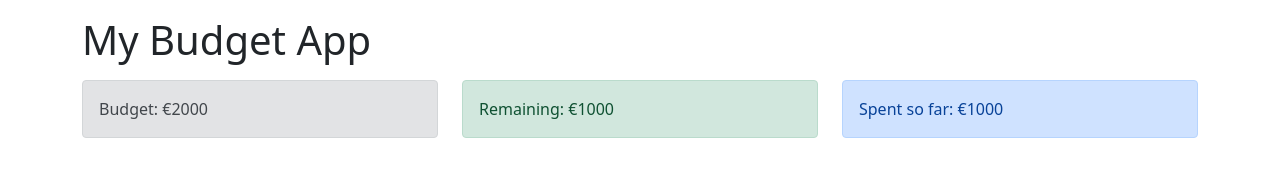
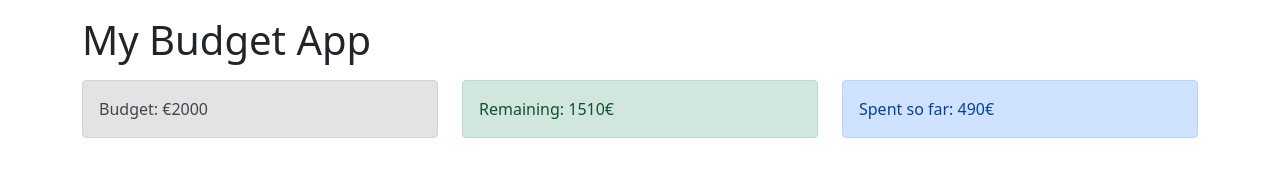
Before and after one commit to lethamburn/nextjs_budget, a Next.js app: page / in a window 1280 px wide. Shown: the top 175 px of the page. Built offline with nearby package versions, Linux system fonts and the light colour scheme.

Commit message:
FEAT REMAINING AND SPENT REDUCE

```diff
--- a/components/Remaining.jsx
+++ b/components/Remaining.jsx
@@ -1,11 +1,20 @@
-import React from "react";
+import React, { useContext } from 'react';
+import { AppContext } from '../context/AppContext';
 
 const Remaining = () => {
-  return (
-    <div className="alert alert-success">
-      <span>Remaining: €1000</span>
-    </div>
-  );
+	const { expenses, budget } = useContext(AppContext);
+
+	const totalExpenses = expenses.reduce((total, item) => {
+		return (total = total + item.cost);
+	}, 0);
+
+	const alertType = totalExpenses > budget ? 'alert-danger' : 'alert-success';
+
+	return (
+		<div className={`alert ${alertType}`}>
+			<span>Remaining: {budget - totalExpenses}€</span>
+		</div>
+	);
 };
 
 export default Remaining;
--- a/components/Spent.jsx
+++ b/components/Spent.jsx
@@ -1,11 +1,17 @@
-import React from 'react';
+import React, { useContext } from "react";
+import { AppContext } from "../context/AppContext";
+const Spent = () => {
+  const { expenses } = useContext(AppContext);
 
-const Spent = () => {
-	return (
-		<div className='alert alert-primary'>
-			<span>Spent so far: €1000</span>
-		</div>
-	);
+  const totalExpenses = expenses.reduce((total, item) => {
+    return (total += item.cost);
+  }, 0);
+
+  return (
+    <div className="alert alert-primary">
+      <span>Spent so far: {totalExpenses}€</span>
+    </div>
+  );
 };
 
 export default Spent;
```
